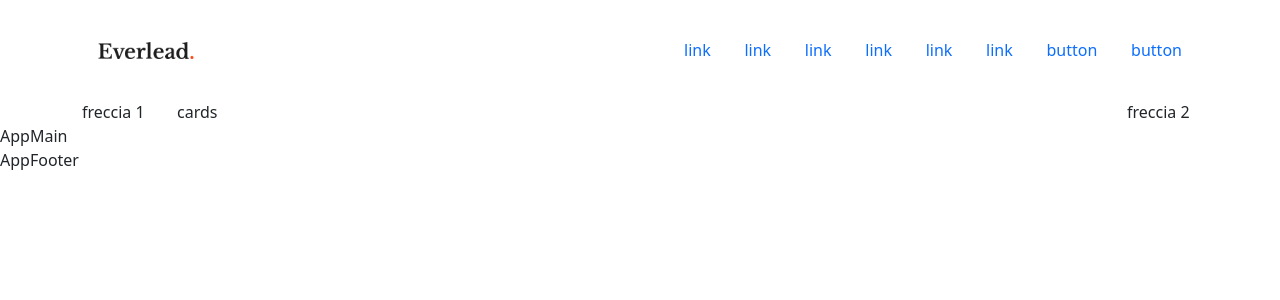
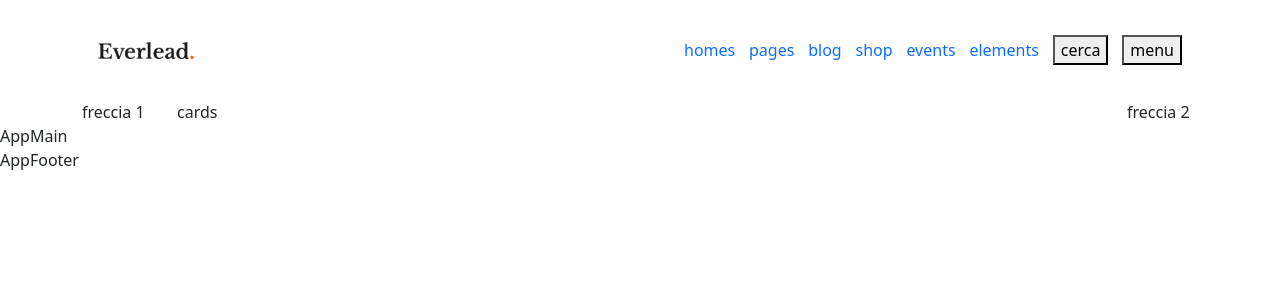
Before and after one commit to Roberto-Larivera/proj-html-vuejs, a Vue app: page / in a window 1280 px wide. Shown: the top 300 px of the page. Built offline with nearby package versions, Linux system fonts and the light colour scheme.

Commit message:
mod HeaderTop links

```diff
--- a/src/components/Header/HeaderTop.vue
+++ b/src/components/Header/HeaderTop.vue
@@ -3,7 +3,32 @@ export default {
     name: 'HeaderTop',
     data() {
         return {
-
+            headerNavBarLink: [
+                {
+                    name: 'homes',
+                    href: '#nogo',
+                },
+                {
+                    name: 'pages',
+                    href: '#nogo',
+                },
+                {
+                    name: 'blog',
+                    href: '#nogo',
+                },
+                {
+                    name: 'shop',
+                    href: '#nogo',
+                },
+                {
+                    name: 'events',
+                    href: '#nogo',
+                },
+                {
+                    name: 'elements',
+                    href: '#nogo',
+                },
+            ]
         }
     }
 
@@ -17,45 +42,22 @@ export default {
         </div>
         <div class="col d-flex justify-content-end align-items-center">
             <ul class="d-flex justify-content-between align-content-center mb-0 w-100">
-                <li>
-                    <a href="#nogo">
-                        link
-                </a>
+               <template v-for="element in headerNavBarLink">
+                <li class="align-self-center">
+                    <a :href="element.href">
+                        {{ element.name }}
+                    </a>
                 </li>
-                <li>
-                    <a href="#nogo">
-                        link
-                </a>
+               </template>
+               <li class="align-self-center">
+                    <button>
+                        cerca
+                    </button>
                 </li>
-                <li>
-                    <a href="#nogo">
-                        link
-                </a>
-                </li>
-                <li>
-                    <a href="#nogo">
-                        link
-                </a>
-                </li>
-                <li>
-                    <a href="#nogo">
-                        link
-                </a>
-                </li>
-                <li>
-                    <a href="#nogo">
-                        link
-                </a>
-                </li>
-                <li>
-                    <a href="#nogo">
-                        button
-                </a>
-                </li>
-                <li>
-                    <a href="#nogo">
-                        button
-                </a>
+                <li class="align-self-center">
+                    <button>
+                        menu
+                    </button>
                 </li>
             </ul>
         </div>
@@ -63,11 +65,12 @@ export default {
 </template>
 
 <style lang="scss" scoped>
-.row{
-    ul{
-        li{
+.row {
+    ul {
+        li {
             list-style: none;
-            a{
+
+            a {
                 text-decoration: none;
             }
         }
```
